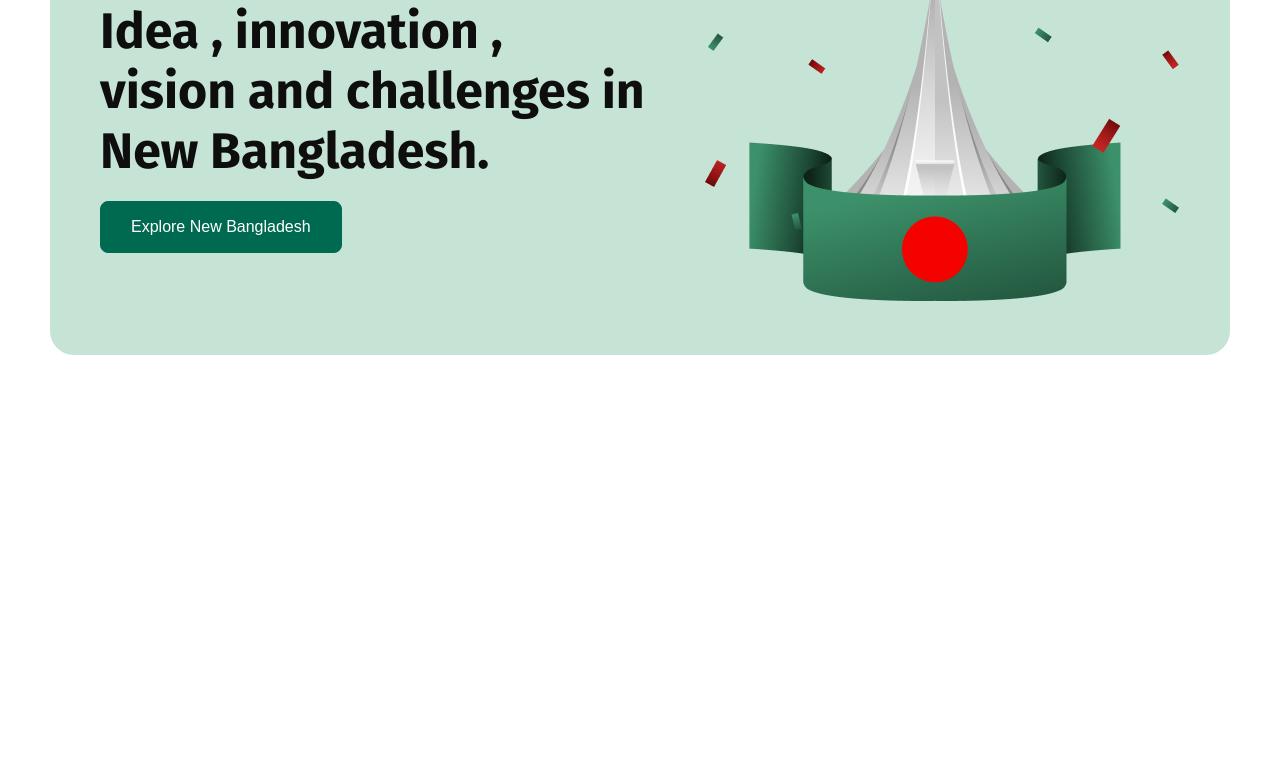
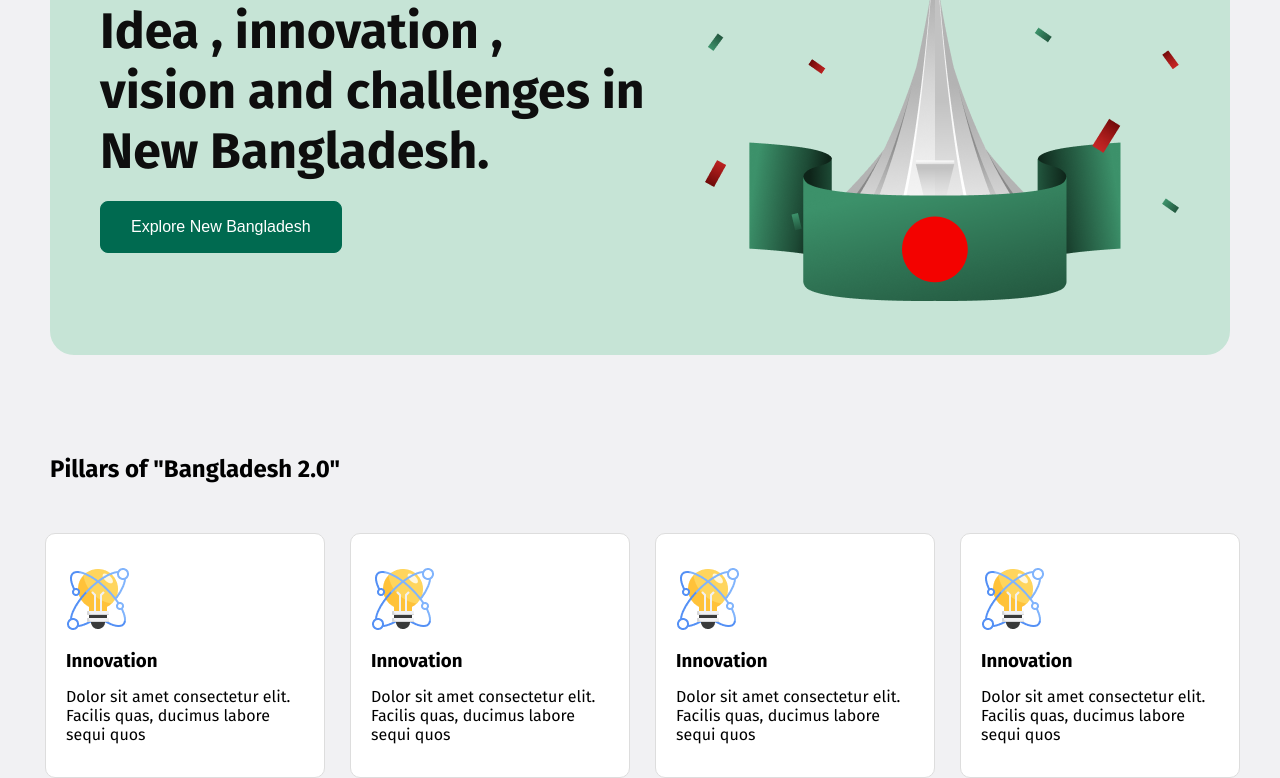
Before and after one commit to JohonCruze/B11A1-Assignment-One, a plain HTML site: page index.html in a window 1280 px wide. Shown: the part 275-1053 px from the top of the page. Before the commit the page ends 800 px from the top, so only its background shows below. Drawn offline with Linux system fonts and the light colour scheme.

Commit message:
Pillers Section Code Added

```diff
--- a/css/style.css
+++ b/css/style.css
@@ -10,6 +10,7 @@
 
 body{
     font-family: "Fira Sans", serif;
+    background-color: #F1F1F3;
 }
 
 .btn{
@@ -80,3 +81,33 @@ body{
     color: #0E0E0E;
     padding: 20px 0px;
 }
+.pillers_of_bangladesh{
+
+}
+.pillers_of_bangladesh_content{
+    padding: 50px 50px;
+}
+.pillers_of_bangladesh_card{
+    display: flex;
+    margin: 0 30px;
+
+}
+.pillers_of_bangladesh_card_wrapper{
+    background-color: #ffffff;
+    width: 300px;
+    height: 245px;
+    padding: 20px;
+    border: 1px solid #dddddd;
+    border-radius: 10px;
+    margin-left: 15px;
+    margin-right: 10px;
+    align-content: center;
+
+
+}
+.pillers_of_bangladesh_card_wrapper img{
+    padding-bottom: 15px;
+}
+.pillers_of_bangladesh_card_wrapper h3{
+    padding-bottom: 15px;
+}
--- a/index.html
+++ b/index.html
@@ -1,10 +1,10 @@
 <!DOCTYPE html>
 <html lang="en">
   <head>
-    <meta charset="UTF-8">
-    <meta name="viewport" content="width=device-width, initial-scale=1.0">
+    <meta charset="UTF-8" />
+    <meta name="viewport" content="width=device-width, initial-scale=1.0" />
     <title>BANGLADESH 2.0</title>
-    <link rel="stylesheet" href="./css/style.css">
+    <link rel="stylesheet" href="./css/style.css" />
   </head>
   <body>
     <nav class="main-navbar">
@@ -15,14 +15,43 @@
       <section class="banner-section">
         <div class="banner-content">
           <span>Bangladesh 2.0</span>
-                <h2>Idea , innovation ,<br>
-                    vision and challenges in New Bangladesh.</h2>
+          <h2>
+            Idea , innovation ,<br />
+            vision and challenges in New Bangladesh.
+          </h2>
           <button class="btn" href="#">Explore New Bangladesh</button>
         </div>
         <div class="banner-content-img">
-                <img src="./assets/hero.png" alt="">
+          <img src="./assets/hero.png" alt="" />
         </div>
       </section>
+      <secttion class="pillers_of_bangladesh">
+        <div class="pillers_of_bangladesh_content">
+            <h2>Pillars of "Bangladesh 2.0"</h2>
+        </div>
+        <div class="pillers_of_bangladesh_card">
+            <div class="pillers_of_bangladesh_card_wrapper">
+                <img src="./assets/card-icon.png" alt="card-icon">
+                <h3>Innovation</h3>
+                <p>Dolor sit amet consectetur elit. Facilis quas, ducimus labore sequi quos </p>
+            </div>
+            <div class="pillers_of_bangladesh_card_wrapper">
+                <img src="./assets/card-icon.png" alt="card-icon">
+                <h3>Innovation</h3>
+                <p>Dolor sit amet consectetur elit. Facilis quas, ducimus labore sequi quos </p>
+            </div>
+            <div class="pillers_of_bangladesh_card_wrapper">
+                <img src="./assets/card-icon.png" alt="card-icon">
+                <h3>Innovation</h3>
+                <p>Dolor sit amet consectetur elit. Facilis quas, ducimus labore sequi quos </p>
+            </div>
+            <div class="pillers_of_bangladesh_card_wrapper">
+                <img src="./assets/card-icon.png" alt="card-icon">
+                <h3>Innovation</h3>
+                <p>Dolor sit amet consectetur elit. Facilis quas, ducimus labore sequi quos </p>
+            </div>
+        </div>
+      </secttion>
     </main>
     <footer></footer>
   </body>
```
Lines whose indentation alone changed are shown as unchanged.
